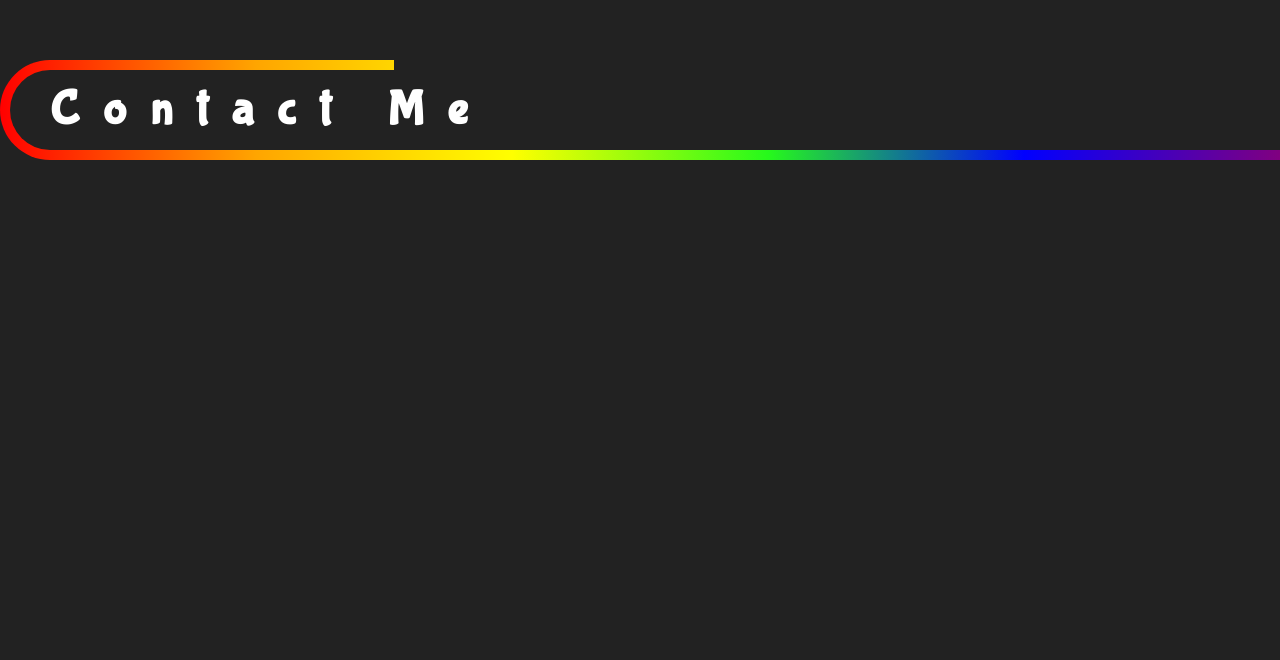
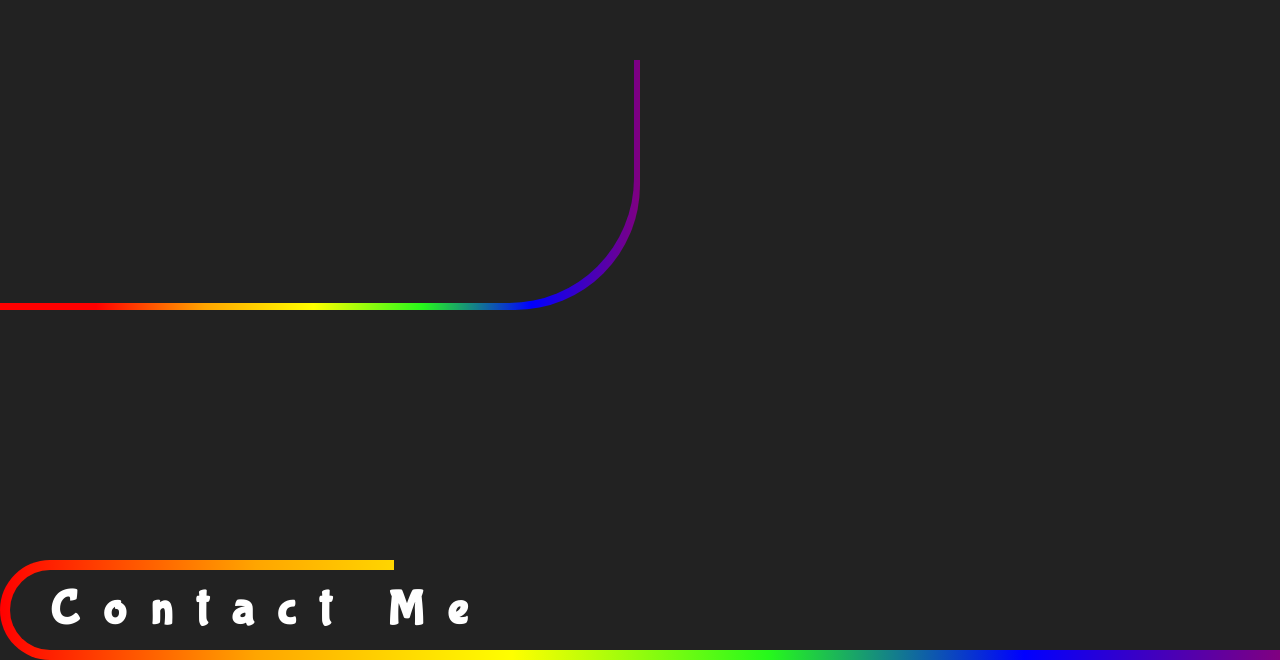
Before and after one commit to Rainbow-Ninja/HTML_CSS, a plain HTML site: page Portfolio/portfolio.html in a window 1280 px wide. Shown: the part 789-1449 px from the top of the page. Before the commit the page ends 949 px from the top, so only its background shows below. Drawn offline with Linux system fonts and the light colour scheme.

Commit message:
more of portfolio

```diff
--- a/Portfolio/portfolio.html
+++ b/Portfolio/portfolio.html
@@ -38,7 +38,11 @@
 
         </div>
         <div id="about">
+            <div id="aboutbox">
+                <div id="aboutBoxback">
 
+                </div>
+            </div>
         </div>
         <div id="contact">
             <div class="lineDivider">
--- a/Portfolio/style.css
+++ b/Portfolio/style.css
@@ -58,7 +58,6 @@ li a:hover {
 #photo{
     width: 75%;
     height: 300px;
-    /* background-color: grey; */
     border-radius: 0 0 100px 0;
     background-image: linear-gradient(to right, red, orange, yellow, #26f91b, blue, purple);
     position: relative;
@@ -103,6 +102,31 @@ li a:hover {
     z-index:-1;
 }
 
+#about{
+    position: relative;
+    height: 500px;
+    width: 100%;
+}
+
+#aboutbox{
+    height: 250px;
+    width: 50%;
+    position: absolute;
+    top: 0;
+    background-image: linear-gradient( to right, red 15%, orange, yellow, #26f91b, blue, purple);
+    border-radius: 0 0 125px 0;
+    z-index: -1;
+}
+
+#aboutBoxback{
+    position: absolute;
+    height: 97%;
+    width: 99%;
+    top: 0;
+    background-color: #222;
+    border-radius: 0 0 125px 0;
+}
+
 h1{
     margin: 1.5vh 0 0 5vh;
     font-family: 'Bubblegum Sans', cursive;
```
